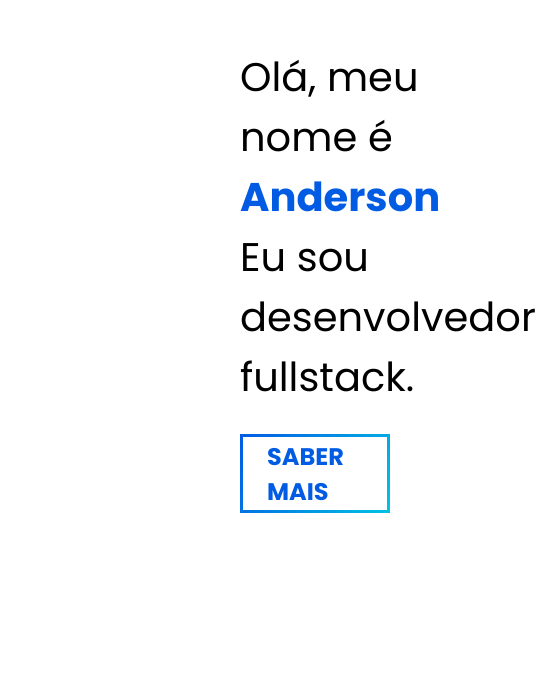
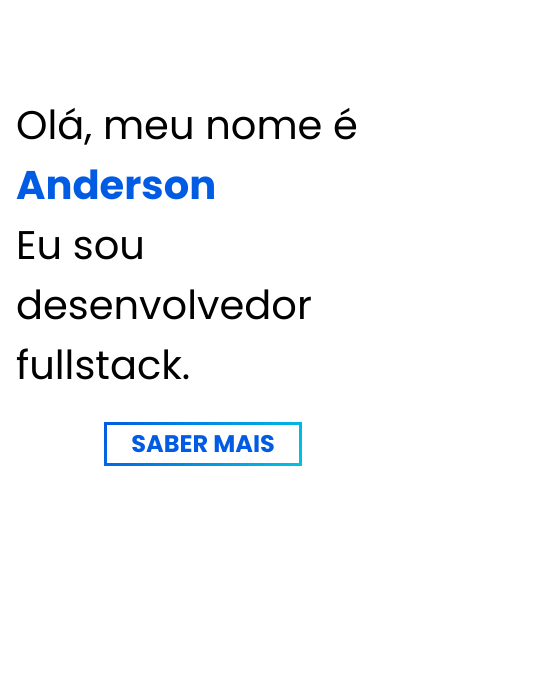
Before and after one commit to anderson-gpc/portfolio, a React (Create React App) app: page / in a window 390 px wide. Shown: the part 155-844 px from the top of the page, 536 px wide, since content can reach past the window. Built offline with nearby package versions, Linux system fonts and the light colour scheme; a web font is replaced by a local one.

Commit message:
feat: :sparkles: adicionando responsividade

```diff
--- a/src/components/Header/index.js
+++ b/src/components/Header/index.js
@@ -12,6 +12,11 @@ const HeaderContainer = styled(motion.div)`
   justify-content: center;
   align-items: flex-start;
   margin-left: 15rem;
+
+  @media (max-width: 720px) {
+    margin-left: 1rem;
+    align-items: center;
+  }
 `;
 
 const Header = ({ aboutRef, headerRef }) => {
```
